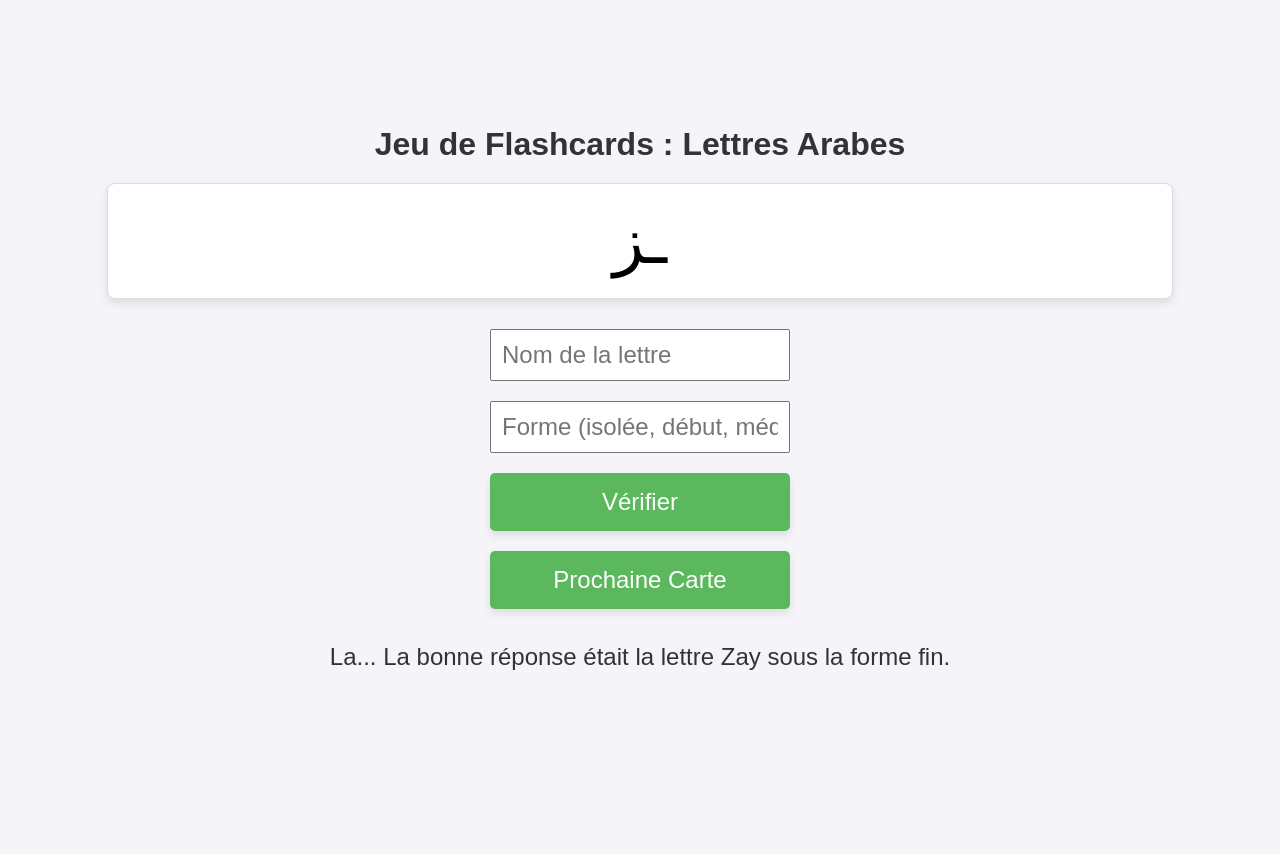
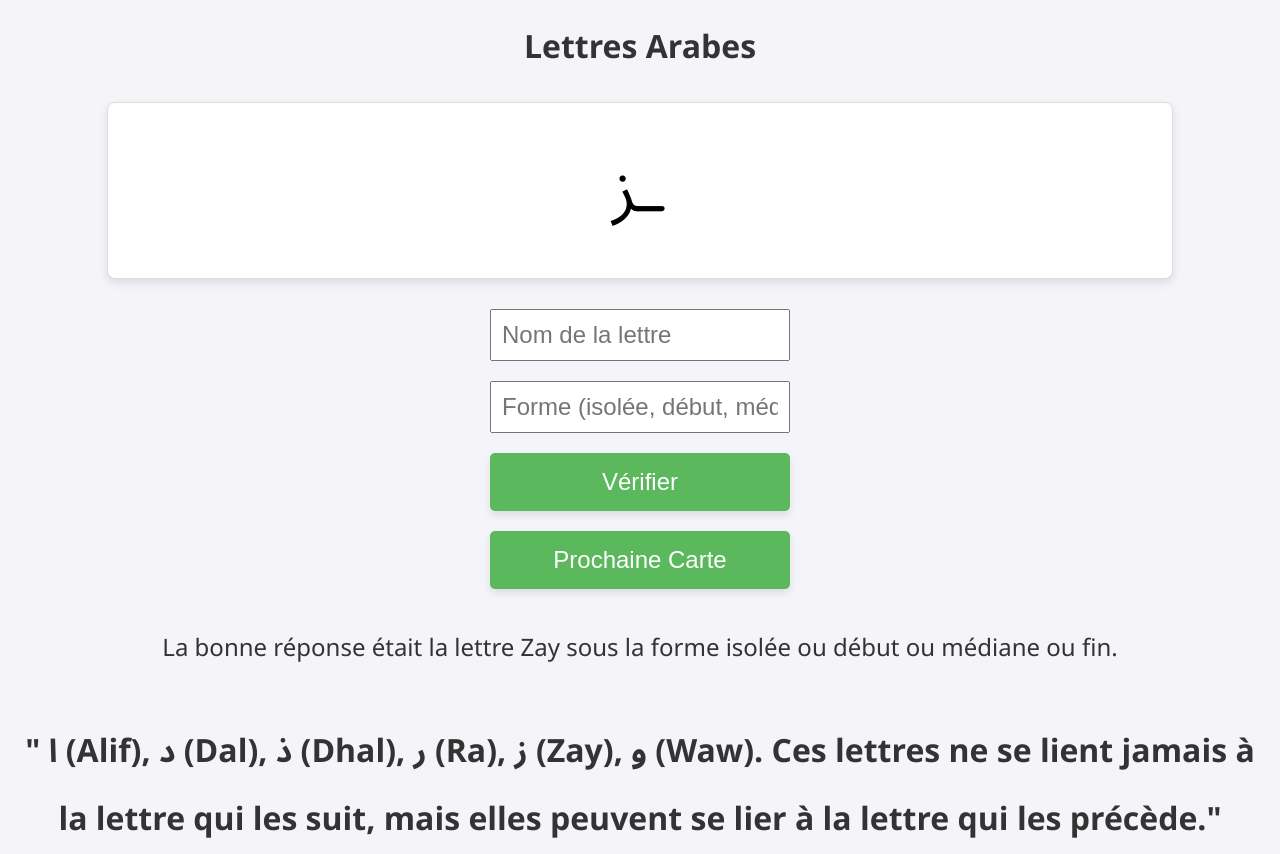
Before and after one commit to Marie930/Flashcards_alphabet_Arabe, a plain HTML site: page index.html in a window 1280 px wide. Both pictures are taken after a click on the button "Vérifier". Before the commit the page ends 800 px from the top, so only its background shows below. Drawn offline with Linux system fonts and the light colour scheme.

Commit message:
Update index.html

```diff
--- a/index.html
+++ b/index.html
@@ -1,4 +1,3 @@
-
 <!DOCTYPE html>
 <html lang="fr">
 <head>
@@ -6,8 +5,10 @@
     <meta name="viewport" content="width=device-width, initial-scale=1.0">
     <title>Jeu de Flashcards des Lettres Arabes</title>
     <style>
+        @import url('https://fonts.googleapis.com/css2?family=Noto+Sans+Arabic:wght@400;700&display=swap');
+
         body {
-            font-family: Arial, sans-serif;
+            font-family: 'Noto Sans Arabic', Arial, sans-serif;
             margin: 0;
             padding: 0;
             display: flex;
@@ -66,7 +67,7 @@
         }
         @media (max-width: 600px) {
             h1 {
-                font-size: 1.5em;
+                font-size: 1.2em;
             }
             .flashcard {
                 font-size: 3em;
@@ -82,7 +83,7 @@
 </head>
 <body>
 
-    <h1>Jeu de Flashcards : Lettres Arabes</h1>
+    <h1>Jeu de Flashcards : <br>Lettres Arabes</h1>
     <div class="flashcard" id="flashcard">?</div>
 
     <input type="text" id="letterGuess" placeholder="Nom de la lettre">
@@ -92,6 +93,8 @@
     <button onclick="nextCard()">Prochaine Carte</button>
 
     <p id="result"></p>
+    <h1>"    ا (Alif), د (Dal), ذ (Dhal), ر (Ra), ز (Zay), و (Waw).
+        Ces lettres ne se lient jamais à la lettre qui les suit, mais elles peuvent se lier à la lettre qui les précède."</h1>
 
     <script>
         const lettersData = [
@@ -100,8 +103,8 @@
                 lettre: "Alif",
                 isolée: "ا",
                 début: "ا",
-                médiane: "ا",
-                fin: "ا"
+                médiane: "ـا",
+                fin: "ـا"
             },
 
             {
@@ -322,6 +325,7 @@
 
         ];
 
+
         let currentLetter = {};
         let currentForm = "";
 
@@ -342,17 +346,33 @@
             const letterGuess = document.getElementById("letterGuess").value.toLowerCase();
             const formGuess = document.getElementById("formGuess").value.toLowerCase();
 
-            if (letterGuess === currentLetter.lettre.toLowerCase() && formGuess === currentForm) {
+            // Liste des formes correctes
+            let correctForms = [];
+
+            // Cas où isolée = début
+            if (currentLetter.isolée === currentLetter.début) {
+                correctForms.push('isolée', 'début');
+            } else {
+                correctForms.push(currentForm);
+            }
+
+            // Cas où médiane = fin
+            if (currentLetter.médiane === currentLetter.fin) {
+                correctForms.push('médiane', 'fin');
+            }
+
+            // Vérification de la réponse
+            if (correctForms.includes(formGuess) && letterGuess === currentLetter.lettre.toLowerCase()) {
                 document.getElementById("result").innerText = "Mabrouk ! Bien joué !";
             } else {
                 document.getElementById("result").innerText =
-                    `La... La bonne réponse était la lettre ${currentLetter.lettre} sous la forme ${currentForm}.`;
+                    `La bonne réponse était la lettre ${currentLetter.lettre} sous la forme ${correctForms.join(' ou ')}.`;
             }
         }
 
-        // Initialize the first card
+        // Initialise la première carte
         nextCard();
-    </script>
+        </script>
 
 </body>
 </html>
```
